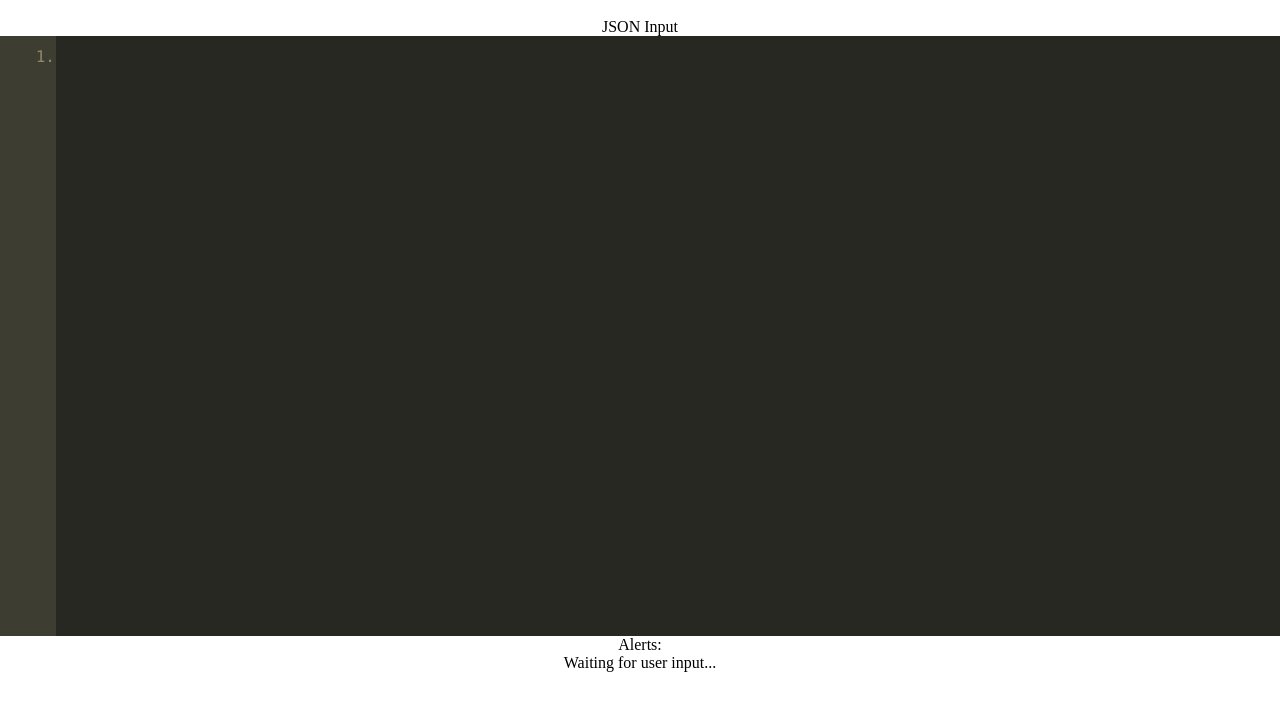
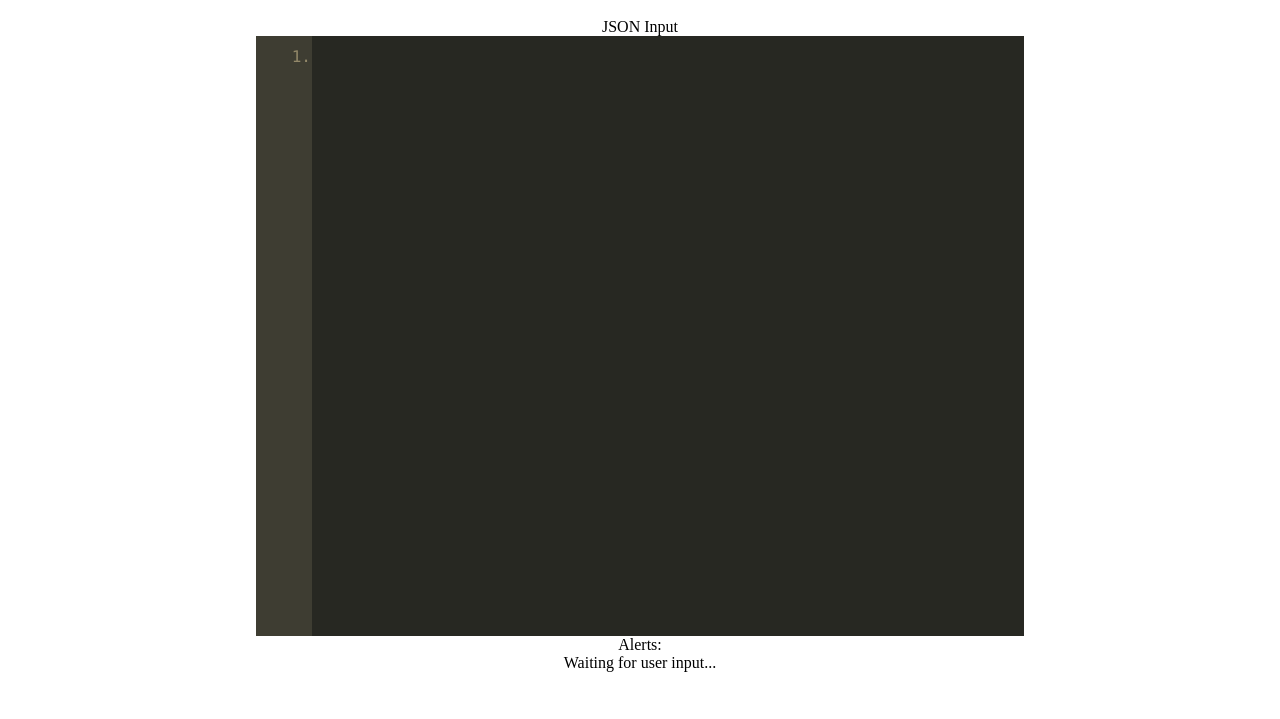
Before and after one commit to CaptureCoop/JSON-CL, a plain HTML site: page index.html in a window 1280 px wide. Shown: the part 40-759 px from the top of the page. Drawn offline with Linux system fonts and the light colour scheme.

Commit message:
Changed width of code editor

```diff
--- a/index.html
+++ b/index.html
@@ -10,8 +10,10 @@
 		<div align="center">
 			<h1>JSON-CL</h1>
 			<label>JSON Input</label>
-			<textarea id='lineCounter' wrap='off' readonly>1.</textarea>
-			<textarea id='codeEditor' wrap='off'></textarea>
+			<div style="width:60%">
+				<textarea id='lineCounter' wrap='off' readonly>1.</textarea>
+				<textarea id='codeEditor' wrap='off'></textarea>
+			</div>
 			<label>Alerts:</label>
 			<label id="alerts">Waiting for user input...</label>
 
```
